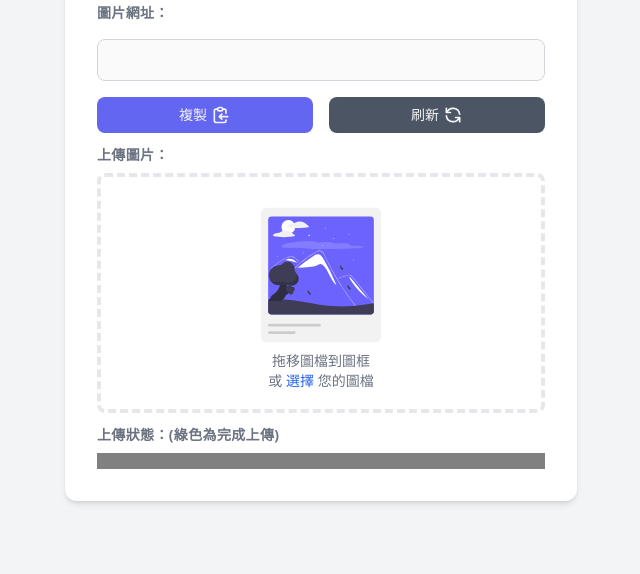
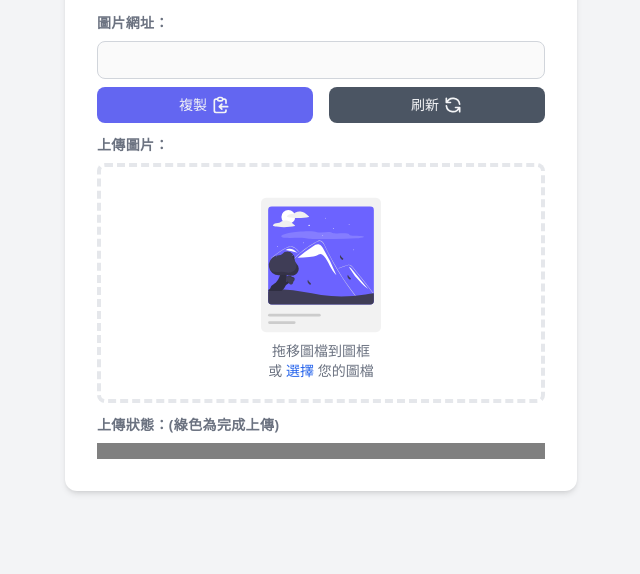
Before and after one commit to Liushouping/Upload-image, a plain HTML site: page index.html in a window 1280 px wide. Shown: the part 226-800 px from the top of the page, without its empty margins (319-959 px from the left). Drawn offline with nearby package versions, Linux system fonts and the light colour scheme; some packages are replaced by stand-ins of ours; a script that the page names is missing.

Commit message:
調整間距

```diff
--- a/index.html
+++ b/index.html
@@ -41,9 +41,9 @@
             <p class="mt-2 text-sm text-gray-400">輕鬆上傳圖檔，顯示圖片網址</p>
         </div>
         <form class="mt-4 space-y-3" action="#" method="POST">
-                    <div class="grid grid-cols-1 space-y-4">
+                    <div class="grid grid-cols-1 space-y-2">
                             <label class="text-sm font-bold text-gray-500 tracking-wide">圖片網址：</label>
-                            <input class="text-base p-2 border border-gray-300 rounded-lg focus:outline-none focus:border-indigo-500" type="text" id="url" value="" disabled>
+                            <input class="text-sm p-2 border border-gray-300 rounded-lg focus:outline-none focus:border-indigo-500" type="text" id="url" value="" disabled>
 
                             <div class="flex space-x-4">
 
```
